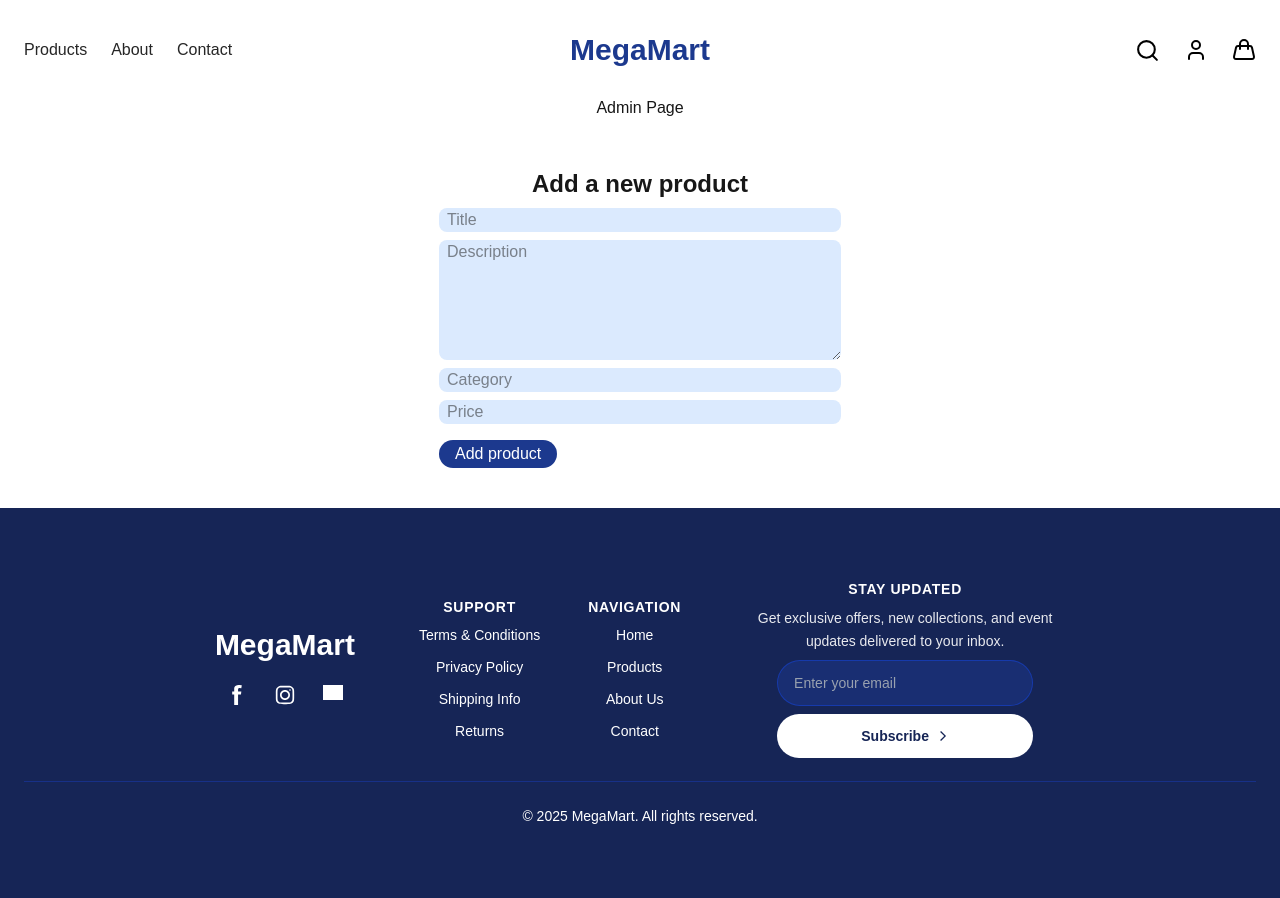
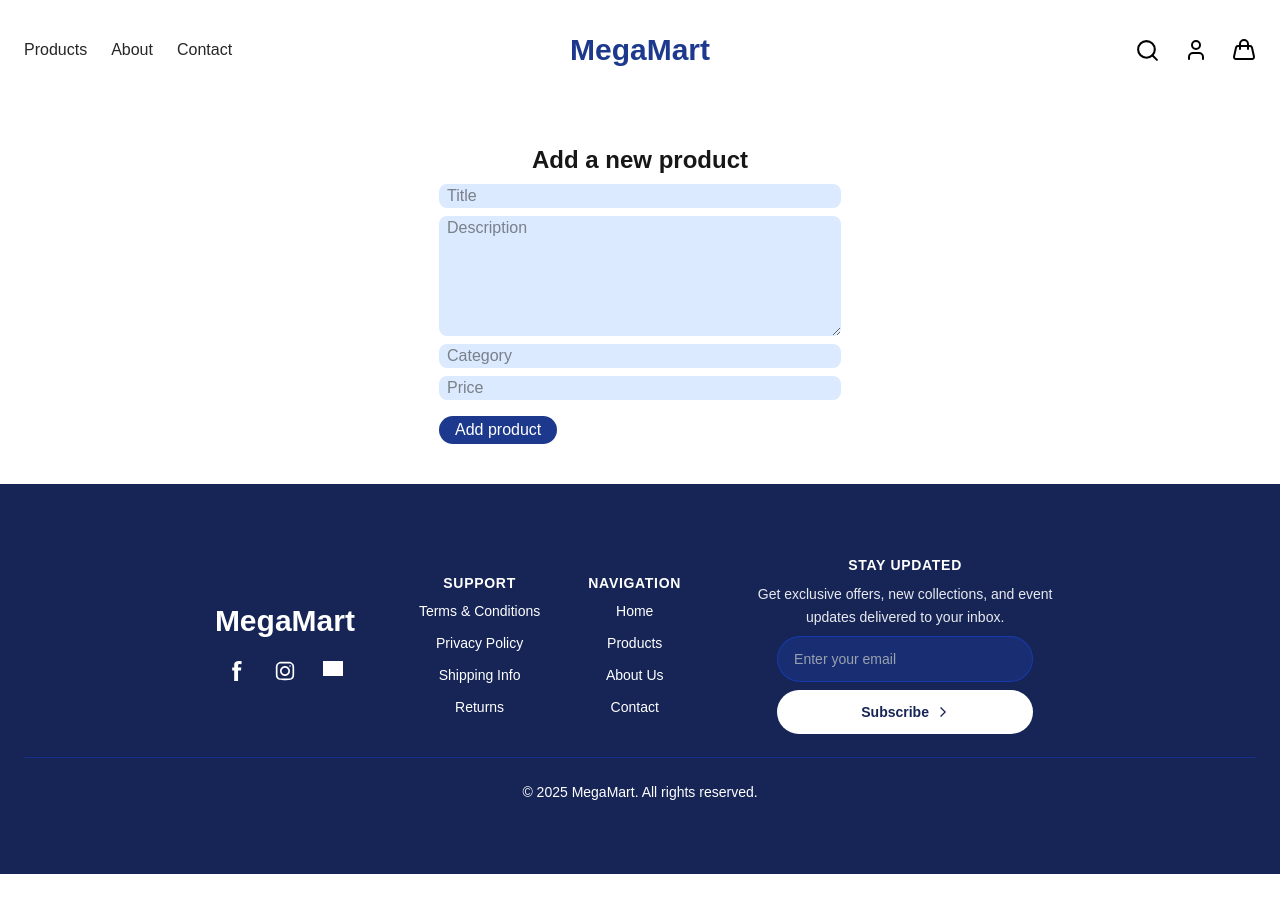
Before and after one commit to ebobic/E-Commerce, a Next.js app: page /admin/create in a window 1280 px wide. After the commit the page ends 874 px from the top, so only its background shows below. Built offline with nearby package versions, Linux system fonts and the light colour scheme; grey boxes are pictures that could not be loaded.

Commit message:
rename function and delete unsed file

```diff
--- a/app/admin/create/page.tsx
+++ b/app/admin/create/page.tsx
@@ -1,10 +1,9 @@
 import ProductCreate from "@/components/admin-product-create"
 import { Toaster } from 'sonner';
 
-export default function AdminPage() {
+export default function CreateProductPage() {
     return (
         <div className="text-center">
-            Admin Page
         <ProductCreate />
         <Toaster richColors position="top-right" />
         </div>
--- a/components/admin-product-create2.tsx
+++ /dev/null
@@ -1,15 +0,0 @@
-'use client'
-
-import { createProduct } from "@/lib/data/product-add"
-
-export function Button() {
-  return <button formAction={createProduct}>Create</button>
-}
-
-export default function ClientComponent({
-  updateItemAction,
-}: {
-  updateItemAction: (formData: FormData) => void
-}) {
-  return <form action={updateItemAction}>{/* ... */}</form>
-}
```
